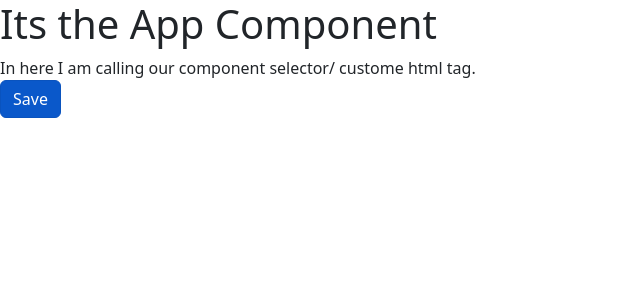
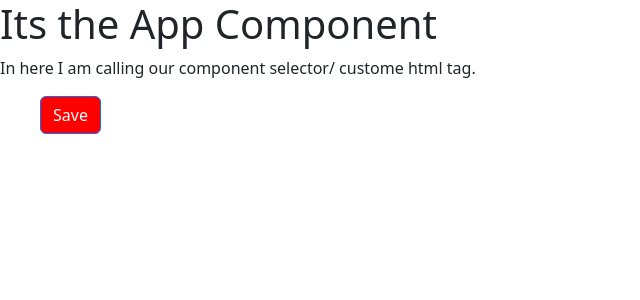
Before and after one commit to cchaudhari1196/AngularKT, an Angular app: page / in a window 1280 px wide. Shown: the top 300 px of the page, without its empty margins (0-640 px from the left). Built offline with nearby package versions, Linux system fonts and the light colour scheme.

Commit message:
Style binding added

```diff
--- a/src/app/app.module.ts
+++ b/src/app/app.module.ts
@@ -1,4 +1,5 @@
 import { NgModule } from '@angular/core';
+import { FormsModule } from '@angular/forms';
 import { BrowserModule } from '@angular/platform-browser';
 
 import { AppRoutingModule } from './app-routing.module';
@@ -13,7 +14,8 @@ import { CoursesService } from './courses/courses.service';
   ],
   imports: [
     BrowserModule,
-    AppRoutingModule
+    AppRoutingModule,
+    FormsModule
   ],
   providers: [CoursesService],
   bootstrap: [AppComponent]
--- a/src/app/courses/courses.component.html
+++ b/src/app/courses/courses.component.html
@@ -1,4 +1,6 @@
 
-<div>
-    <button class="btn btn-primary" [class.active]="isActive">Save</button>
-</div>
+<dir>
+    <div>
+        <button class="btn btn-primary" [style.backgroundColor]="color">Save</button>
+    </div>
+</dir>
--- a/src/app/courses/courses.component.ts
+++ b/src/app/courses/courses.component.ts
@@ -7,5 +7,5 @@ import { CoursesService } from './courses.service';
   styleUrls: ['./courses.component.scss']
 })
 export class CoursesComponent {
-  isActive = true;
+  color = "Red";
 }
```
Also changed, not shown: 1 other file (tests, documents, lock files or other folders).
